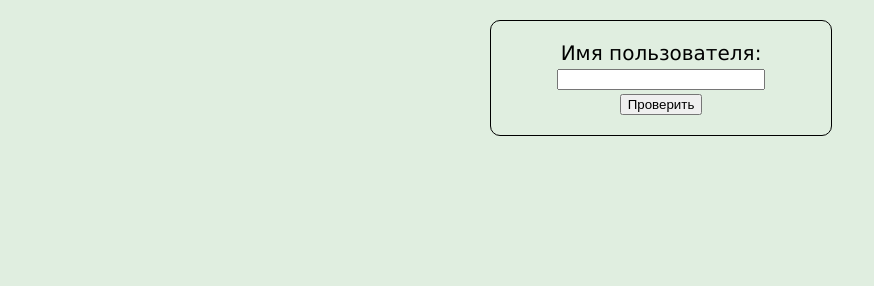
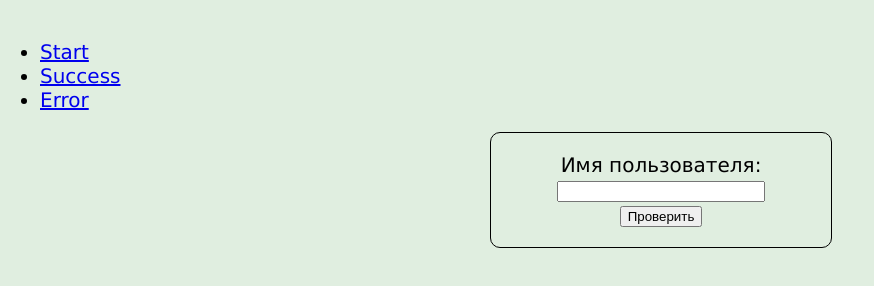
Before and after one commit to igorbronowicki/tristate, a plain HTML site: page index.html in a window 1280 px wide. Shown: the whole page, without its empty margins (0-874 px from the left). Drawn offline with Linux system fonts and the light colour scheme.

Commit message:
implant router

```diff
--- a/index.html
+++ b/index.html
@@ -10,6 +10,14 @@
     <script type="text/javascript" src="js/index.js"></script>
 </head>
 <body>
+    <div id="menu">
+        <ul>
+            <li><a href="#!/">Start</a></li>
+            <li><a href="#!/success">Success</a></li>
+            <li><a href="#!/error">Error</a></li>
+        </ul>
+    </div>
+
     <div id="start" class="block">
         <div class="userplace">
             <label for="username">Имя пользователя: </label>
--- a/js/index.js
+++ b/js/index.js
@@ -0,0 +1,31 @@
+$(function () {
+
+    var Controller = Backbone.Router.extend({
+        routes: {
+            "": "start", // Пустой hash-тэг
+            "!/": "start", // Начальная страница
+            "!/success": "success", // Блок удачи
+            "!/error": "error" // Блок ошибки
+        },
+
+        start: function () {
+            $(".block").hide(); // Прячем все блоки
+            $("#start").show(); // Показываем нужный
+        },
+
+        success: function () {
+            $(".block").hide();
+            $("#success").show();
+        },
+
+        error: function () {
+            $(".block").hide();
+            $("#error").show();
+        }
+    });
+
+    var controller = new Controller(); // Создаём контроллер
+
+    Backbone.history.start(); // Запускаем HTML5 History push
+
+});
```
